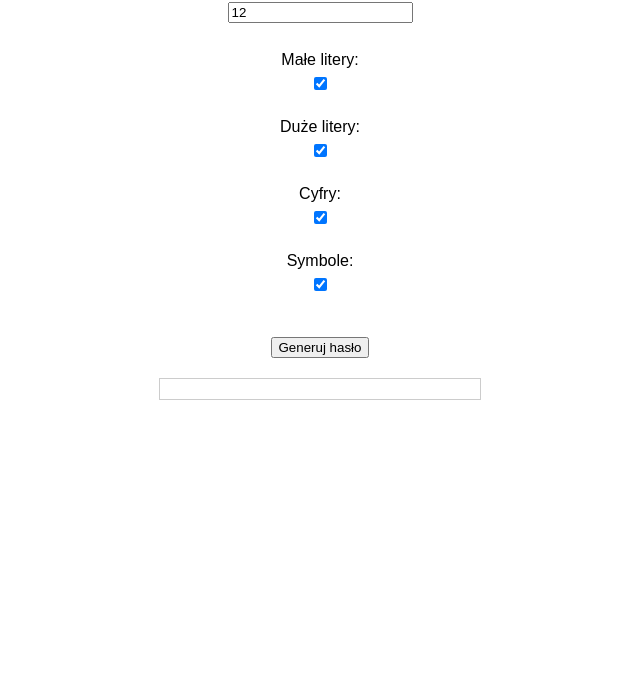
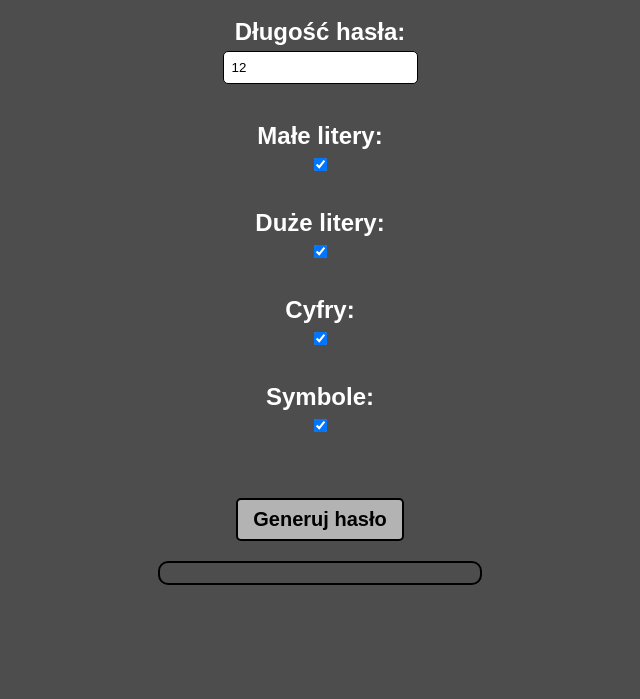
Before and after one commit to steedware/Password-Generator, a plain HTML site: page index.html in a window 1280 px wide. Shown: the part 101-800 px from the top of the page, without its empty margins (320-960 px from the left). Drawn offline with Linux system fonts and the light colour scheme.

Commit message:
Add files via upload

```diff
--- a/style.css
+++ b/style.css
@@ -1,15 +1,20 @@
 body {
-    font-family: Arial, sans-serif;
+    font-family: 'Arial', sans-serif;
     margin: 20px;
+    background-color: #4d4d4d;
 }
 
 h1 {
+    font-size: 3rem;
     text-align: center;
     font-weight: bold;
+    color: #fff;
 }
 
 #password-form {
+    font-size: 1.5rem;
     display: flex;
+    font-weight: bold;
     flex-direction: column;
     align-items: center;
     margin: 20px auto;
@@ -18,20 +23,44 @@ h1 {
 
 #password-form label {
     margin-bottom: 5px;
+    color: #fff;
 }
 
 #password-form input {
     margin-bottom: 10px;
+    padding: 8px;
+    border: 1px solid #000;
+    border-radius: 5px;
 }
 
 #password-output {
+    background-color: #4d4d4d;
     text-align: center;
     font-size: 18px;
+    border-radius: 10px;
     font-weight: bold;
     margin: 20px auto;
     max-width: 300px;
     padding: 10px;
-    border: 1px solid #ccc;
+    border: 2px solid #000;
     overflow: hidden;
     word-wrap: break-word;
+    color: #fff;
 }
+
+button {
+    font-weight: bold;
+    font-size: 20px;
+    text-align: center;
+    border: 2px solid #000;
+    background-color: #b3b3b3;
+    cursor: pointer;
+    color: #000;
+    padding: 8px 15px;
+    border-radius: 5px;
+    transition: background-color 0.3s ease;
+}
+
+button:hover {
+    background-color: #999;
+}
```
